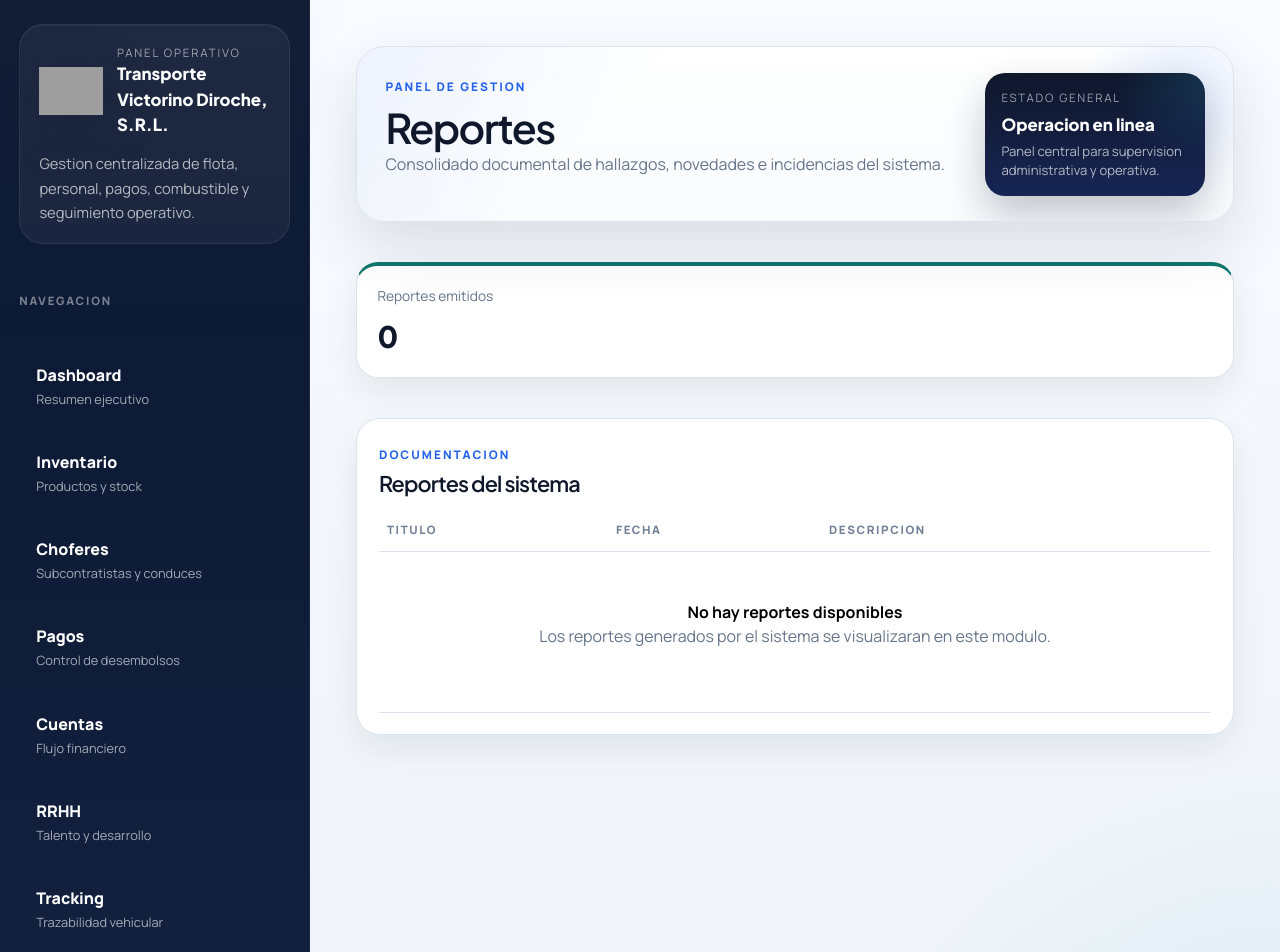
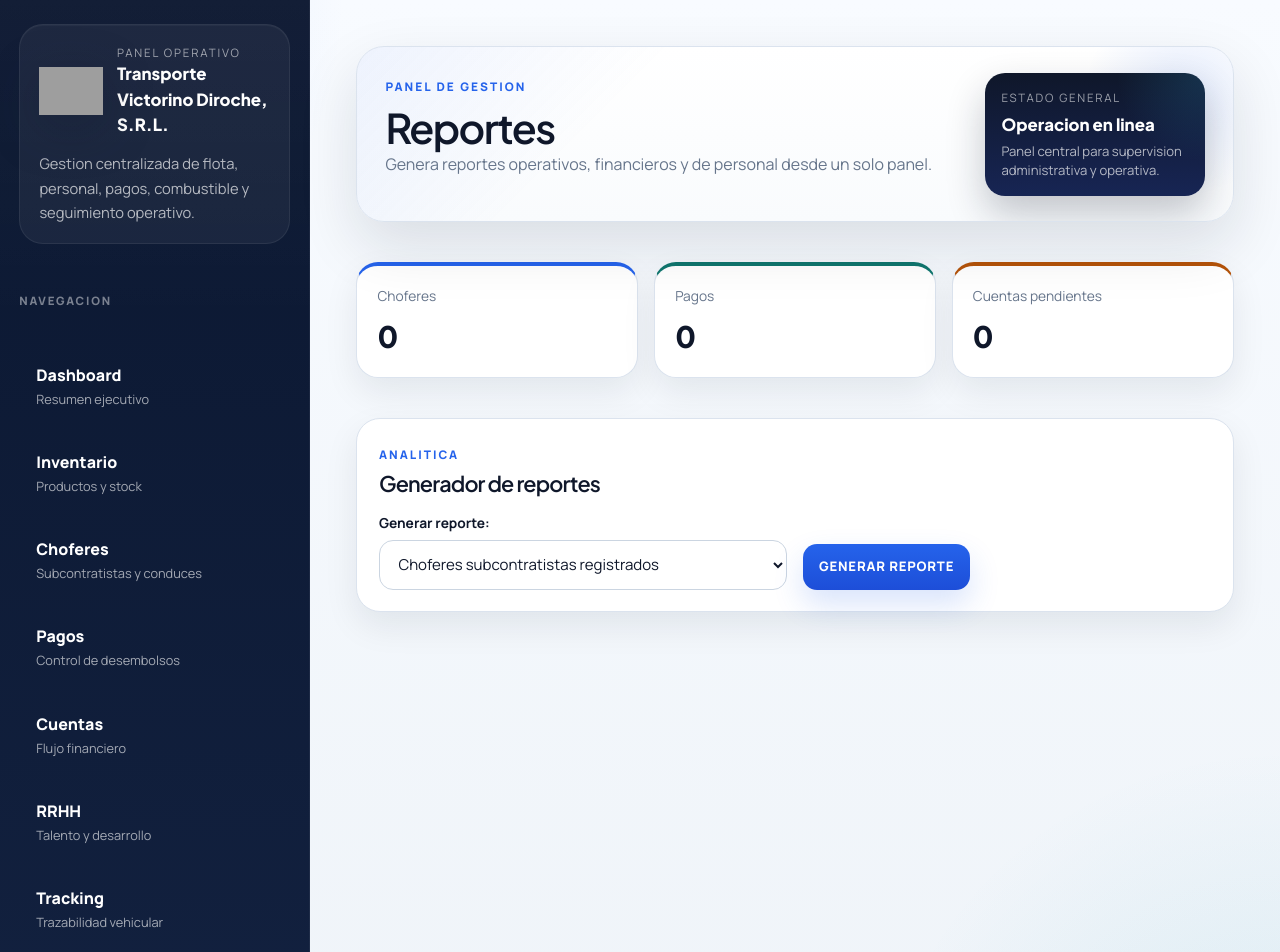
Before and after one commit to josegabrielheredia/sistemaflota, a Django app: page /reportes/ in a window 1280 px wide. Shown: the top 952 px of the page. Run offline with Django 5.2, Linux system fonts and the light colour scheme; data that the repository does not hold is empty; parts of the project's set-up code (start-up, migrations or seed data) failed here and were passed over; grey boxes are pictures that could not be loaded.

Commit message:
Agregar generador de reportes y exportacion a Excel

```diff
--- /dev/null
+++ b/reportes/forms.py
@@ -0,0 +1,20 @@
+from django import forms
+
+
+class GeneradorReporteForm(forms.Form):
+    REPORTE_CHOICES = [
+        ("choferes_registrados", "Choferes subcontratistas registrados"),
+        ("empleados_activos", "Empleados activos"),
+        ("licencias_activas", "Licencias activas"),
+        ("vacaciones_activas", "Vacaciones activas"),
+        ("pagos_por_mes", "Total pagado a choferes por mes"),
+        ("vehiculos_disponibles", "Vehiculos disponibles"),
+        ("cuentas_pendientes", "Cuentas pendientes"),
+        ("combustible_pendiente", "Suministros de combustible pendientes"),
+    ]
+
+    tipo_reporte = forms.ChoiceField(
+        choices=REPORTE_CHOICES,
+        label="Generar reporte",
+        widget=forms.Select(attrs={"class": "site-input site-select"}),
+    )
--- a/reportes/templates/reportes/lista_reportes.html
+++ b/reportes/templates/reportes/lista_reportes.html
@@ -4,32 +4,64 @@
 <section class="content-card">
     <div class="section-heading">
         <div>
-            <span class="section-kicker">Documentacion</span>
-            <h2>Reportes del sistema</h2>
+            <span class="section-kicker">Analitica</span>
+            <h2>Generador de reportes</h2>
         </div>
     </div>
+
+    <form method="get" class="site-form compact-form">
+        <div class="form-grid two-columns align-end">
+            <div class="form-field">
+                {{ form.tipo_reporte.label_tag }}
+                {{ form.tipo_reporte }}
+                {{ form.tipo_reporte.errors }}
+            </div>
+            <div class="form-actions inline-actions">
+                <button class="action-button" type="submit">Generar reporte</button>
+            </div>
+        </div>
+    </form>
+</section>
+
+{% if selected_report %}
+<section class="content-card">
+    <div class="section-heading">
+        <div>
+            <span class="section-kicker">Resultado</span>
+            <h2>{{ selected_report.title }}</h2>
+            <p class="table-note">{{ selected_report.description }}</p>
+        </div>
+        <div class="report-head-actions">
+            <a class="action-button secondary" href="?{{ excel_query }}">Exportar a Excel</a>
+            <div class="report-total-card">
+                <span>{{ selected_report.total_label }}</span>
+                <strong>{{ selected_report.total_value }}</strong>
+            </div>
+        </div>
+    </div>
+
     <div class="table-responsive">
         <table class="table site-table align-middle mb-0">
             <thead>
                 <tr>
-                    <th>Titulo</th>
-                    <th>Fecha</th>
-                    <th>Descripcion</th>
+                    {% for column in selected_report.columns %}
+                    <th>{{ column }}</th>
+                    {% endfor %}
                 </tr>
             </thead>
             <tbody>
-                {% for reporte in reportes %}
+                {% for row in selected_report.rows %}
                 <tr>
-                    <td><strong>{{ reporte.titulo }}</strong></td>
-                    <td>{{ reporte.fecha|date:"d/m/Y" }}</td>
-                    <td class="table-note">{{ reporte.descripcion|truncatechars:180 }}</td>
+                    {% for value in row %}
+                    <td>{{ value }}</td>
+                    {% endfor %}
                 </tr>
                 {% empty %}
                 <tr>
-                    <td colspan="3">
+                    <td colspan="{{ selected_report.columns|length }}">
                         <div class="empty-state">
-                            <strong>No hay reportes disponibles</strong>
-                            <p>Los reportes generados por el sistema se visualizaran en este modulo.</p>
+                            <strong>Sin resultados para este reporte</strong>
+                            <p>No hay datos disponibles bajo la opcion seleccionada.</p>
                         </div>
                     </td>
                 </tr>
@@ -38,4 +70,5 @@
         </table>
     </div>
 </section>
+{% endif %}
 {% endblock %}
--- a/reportes/views.py
+++ b/reportes/views.py
@@ -1,19 +1,299 @@
+from urllib.parse import urlencode
+
+from django.db.models import Count, Sum
+from django.db.models.functions import TruncMonth
+from django.http import HttpResponse
 from django.shortcuts import render
+from django.utils import timezone
 
-from .models import Reporte
+from choferes.models import Chofer
+from cuentas.models import Cuenta
+from inventario.models import SuministroCombustible
+from pagos.models import Pago
+from recursos_humanos.models import Empleado, Licencia, Vacacion
+from tracking.models import Vehiculo
+
+from .forms import GeneradorReporteForm
+
+
+def _format_currency(value):
+    return f"RD$ {value:,.2f}"
+
+
+def _slugify_filename(value):
+    normalized = "".join(char.lower() if char.isalnum() else "_" for char in value)
+    return "_".join(part for part in normalized.split("_") if part)
+
+
+def _export_report_to_excel(report):
+    from openpyxl import Workbook
+    from openpyxl.styles import Font, PatternFill
+
+    workbook = Workbook()
+    sheet = workbook.active
+    sheet.title = "Reporte"
+
+    sheet["A1"] = report["title"]
+    sheet["A1"].font = Font(bold=True, size=14)
+    sheet["A2"] = report["description"]
+    sheet["A2"].font = Font(italic=True, size=10)
+
+    header_row = 4
+    fill = PatternFill("solid", fgColor="DCEBFF")
+    for column_index, column_name in enumerate(report["columns"], start=1):
+        cell = sheet.cell(row=header_row, column=column_index, value=column_name)
+        cell.font = Font(bold=True)
+        cell.fill = fill
+
+    for row_index, row in enumerate(report["rows"], start=header_row + 1):
+        for column_index, value in enumerate(row, start=1):
+            sheet.cell(row=row_index, column=column_index, value=value)
+
+    footer_row = header_row + len(report["rows"]) + 2
+    sheet.cell(row=footer_row, column=1, value=report["total_label"]).font = Font(bold=True)
+    sheet.cell(row=footer_row, column=2, value=str(report["total_value"])).font = Font(bold=True)
+
+    for column_cells in sheet.columns:
+        length = max(len(str(cell.value or "")) for cell in column_cells)
+        sheet.column_dimensions[column_cells[0].column_letter].width = min(length + 4, 42)
+
+    filename = f"{_slugify_filename(report['title'])}.xlsx"
+    response = HttpResponse(
+        content_type="application/vnd.openxmlformats-officedocument.spreadsheetml.sheet"
+    )
+    response["Content-Disposition"] = f'attachment; filename="{filename}"'
+    workbook.save(response)
+    return response
+
+
+def _build_report(tipo_reporte):
+    hoy = timezone.localdate()
+
+    if tipo_reporte == "choferes_registrados":
+        registros = list(
+            Chofer.objects.all()
+            .order_by("nombre")
+            .values("nombre", "cedula", "licencia", "metodo_pago_preferido", "estado")
+        )
+        return {
+            "title": "Choferes subcontratistas registrados",
+            "description": "Listado general de choferes subcontratistas disponibles en el sistema.",
+            "columns": ["Nombre", "Cedula", "Licencia", "Pago preferido", "Estado"],
+            "rows": [
+                [
+                    item["nombre"],
+                    item["cedula"],
+                    item["licencia"],
+                    item["metodo_pago_preferido"] or "No definido",
+                    item["estado"],
+                ]
+                for item in registros
+            ],
+            "total_label": "Choferes encontrados",
+            "total_value": len(registros),
+        }
+
+    if tipo_reporte == "empleados_activos":
+        registros = list(
+            Empleado.objects.filter(estado=Empleado.Estado.ACTIVO)
+            .select_related("cargo", "cargo__departamento")
+            .order_by("nombre")
+        )
+        return {
+            "title": "Empleados activos",
+            "description": "Personal interno activo actualmente en la empresa.",
+            "columns": ["Nombre", "Cedula", "Cargo", "Departamento", "Ingreso"],
+            "rows": [
+                [
+                    item.nombre,
+                    item.cedula,
+                    item.cargo.nombre,
+                    item.cargo.departamento.nombre,
+                    item.fecha_ingreso.strftime("%d/%m/%Y"),
+                ]
+                for item in registros
+            ],
+            "total_label": "Empleados activos",
+            "total_value": len(registros),
+        }
+
+    if tipo_reporte == "licencias_activas":
+        registros = list(
+            Licencia.objects.select_related("empleado", "tipo")
+            .filter(fecha_inicio__lte=hoy, fecha_fin__gte=hoy)
+            .order_by("fecha_inicio")
+        )
+        return {
+            "title": "Licencias activas",
+            "description": "Colaboradores que se encuentran actualmente bajo licencia.",
+            "columns": ["Empleado", "Tipo", "Inicio", "Fin", "Estado"],
+            "rows": [
+                [
+                    item.empleado.nombre,
+                    item.tipo.nombre,
+                    item.fecha_inicio.strftime("%d/%m/%Y"),
+                    item.fecha_fin.strftime("%d/%m/%Y"),
+                    item.get_estado_display(),
+                ]
+                for item in registros
+            ],
+            "total_label": "Licencias activas",
+            "total_value": len(registros),
+        }
+
+    if tipo_reporte == "vacaciones_activas":
+        registros = list(
+            Vacacion.objects.select_related("empleado")
+            .filter(fecha_inicio__lte=hoy, fecha_fin__gte=hoy)
+            .order_by("fecha_inicio")
+        )
+        return {
+            "title": "Vacaciones activas",
+            "description": "Empleados que actualmente se encuentran de vacaciones.",
+            "columns": ["Empleado", "Inicio", "Fin", "Estado"],
+            "rows": [
+                [
+                    item.empleado.nombre,
+                    item.fecha_inicio.strftime("%d/%m/%Y"),
+                    item.fecha_fin.strftime("%d/%m/%Y"),
+                    item.get_estado_display(),
+                ]
+                for item in registros
+            ],
+            "total_label": "Vacaciones activas",
+            "total_value": len(registros),
+        }
+
+    if tipo_reporte == "pagos_por_mes":
+        registros = list(
+            Pago.objects.annotate(periodo=TruncMonth("fecha"))
+            .values("periodo")
+            .annotate(total=Sum("monto"), cantidad=Count("id"))
+            .order_by("-periodo")
+        )
+        return {
+            "title": "Total pagado a choferes por mes",
+            "description": "Consolidado mensual de pagos realizados a choferes subcontratistas.",
+            "columns": ["Mes", "Total pagado"],
+            "rows": [
+                [
+                    item["periodo"].strftime("%m/%Y") if item["periodo"] else "Sin fecha",
+                    _format_currency(item["total"] or 0),
+                ]
+                for item in registros
+            ],
+            "total_label": "Total general pagado",
+            "total_value": _format_currency(Pago.objects.aggregate(total=Sum("monto"))["total"] or 0),
+        }
+
+    if tipo_reporte == "vehiculos_disponibles":
+        registros = list(
+            Vehiculo.objects.filter(estado=Vehiculo.Estado.DISPONIBLE)
+            .order_by("placa")
+            .values("placa", "marca", "modelo", "ultima_ubicacion")
+        )
+        return {
+            "title": "Vehiculos disponibles",
+            "description": "Unidades actualmente disponibles para asignacion o servicio.",
+            "columns": ["Placa", "Marca", "Modelo", "Ultima ubicacion"],
+            "rows": [
+                [
+                    item["placa"],
+                    item["marca"] or "N/D",
+                    item["modelo"],
+                    item["ultima_ubicacion"] or "N/D",
+                ]
+                for item in registros
+            ],
+            "total_label": "Vehiculos disponibles",
+            "total_value": len(registros),
+        }
+
+    if tipo_reporte == "cuentas_pendientes":
+        registros = list(
+            Cuenta.objects.filter(estado__in=[Cuenta.Estado.PENDIENTE, Cuenta.Estado.PARCIAL, Cuenta.Estado.VENCIDA])
+            .order_by("fecha_vencimiento", "nombre")
+        )
+        return {
+            "title": "Cuentas pendientes",
+            "description": "Obligaciones y saldos que aun requieren seguimiento financiero.",
+            "columns": ["Concepto", "Tipo", "Vencimiento", "Saldo pendiente", "Estado"],
+            "rows": [
+                [
+                    item.nombre,
+                    item.get_tipo_display(),
+                    item.fecha_vencimiento.strftime("%d/%m/%Y"),
+                    _format_currency(item.saldo_pendiente),
+                    item.get_estado_display(),
+                ]
+                for item in registros
+            ],
+            "total_label": "Saldo pendiente total",
+            "total_value": _format_currency(
+                Cuenta.objects.filter(
+                    estado__in=[Cuenta.Estado.PENDIENTE, Cuenta.Estado.PARCIAL, Cuenta.Estado.VENCIDA]
+                ).aggregate(total=Sum("saldo_pendiente"))["total"] or 0
+            ),
+        }
+
+    if tipo_reporte == "combustible_pendiente":
+        registros = list(
+            SuministroCombustible.objects.select_related("chofer", "producto", "vehiculo")
+            .filter(saldo_pendiente__gt=0)
+            .order_by("-fecha", "-id")
+        )
+        return {
+            "title": "Suministros de combustible pendientes",
+            "description": "Despachos de combustible con saldo pendiente de cobro o pago parcial.",
+            "columns": ["Fecha", "Chofer", "Producto", "Vehiculo", "Saldo pendiente"],
+            "rows": [
+                [
+                    item.fecha.strftime("%d/%m/%Y"),
+                    item.chofer.nombre,
+                    item.producto.nombre,
+                    item.vehiculo.placa if item.vehiculo else "N/D",
+                    _format_currency(item.saldo_pendiente),
+                ]
+                for item in registros
+            ],
+            "total_label": "Saldo pendiente total",
+            "total_value": _format_currency(
+                SuministroCombustible.objects.filter(saldo_pendiente__gt=0).aggregate(total=Sum("saldo_pendiente"))["total"] or 0
+            ),
+        }
+
+    return None
 
 
 def lista_reportes(request):
-    reportes = Reporte.objects.all().order_by("-fecha", "-id")
+    form = GeneradorReporteForm(request.GET or None)
+    selected_report = None
+
+    if form.is_valid():
+        selected_report = _build_report(form.cleaned_data["tipo_reporte"])
+        if request.GET.get("export") == "excel" and selected_report:
+            return _export_report_to_excel(selected_report)
+
     return render(
         request,
         "reportes/lista_reportes.html",
         {
             "page_title": "Reportes",
-            "page_intro": "Consolidado documental de hallazgos, novedades e incidencias del sistema.",
+            "page_intro": "Genera reportes operativos, financieros y de personal desde un solo panel.",
             "summary_cards": [
-                {"label": "Reportes emitidos", "value": reportes.count(), "accent": "green"},
+                {"label": "Choferes", "value": Chofer.objects.count(), "accent": "blue"},
+                {"label": "Pagos", "value": Pago.objects.count(), "accent": "green"},
+                {"label": "Cuentas pendientes", "value": Cuenta.objects.filter(estado__in=[Cuenta.Estado.PENDIENTE, Cuenta.Estado.PARCIAL, Cuenta.Estado.VENCIDA]).count(), "accent": "amber"},
             ],
-            "reportes": reportes,
+            "form": form,
+            "selected_report": selected_report,
+            "excel_query": urlencode(
+                {
+                    "tipo_reporte": form.cleaned_data["tipo_reporte"],
+                    "export": "excel",
+                }
+            )
+            if form.is_valid() and selected_report
+            else "",
         },
     )
--- a/requirements.txt
+++ b/requirements.txt
@@ -1,4 +1,5 @@
 Django==6.0.2
 gunicorn==23.0.0
+openpyxl==3.1.5
 psycopg[binary]==3.2.6
 whitenoise==6.9.0
--- a/templates/base.html
+++ b/templates/base.html
@@ -447,6 +447,10 @@
             gap: 1.25rem;
         }
 
+        .site-form.compact-form {
+            gap: 0;
+        }
+
         .form-section {
             padding: 1.2rem;
             border-radius: 22px;
@@ -536,6 +540,51 @@
 
         .form-actions {
             display: flex;
+            justify-content: flex-end;
+            gap: 0.75rem;
+            flex-wrap: wrap;
+        }
+
+        .form-grid.align-end {
+            align-items: end;
+        }
+
+        .inline-actions {
+            justify-content: flex-start;
+        }
+
+        .report-total-card {
+            min-width: 230px;
+            padding: 0.95rem 1rem;
+            border-radius: 18px;
+            background: linear-gradient(180deg, #0f172a 0%, #172554 100%);
+            color: #fff;
+            box-shadow: 0 16px 34px rgba(15, 23, 42, 0.2);
+        }
+
+        .report-total-card span,
+        .report-total-card strong {
+            display: block;
+        }
+
+        .report-total-card span {
+            color: rgba(255,255,255,0.64);
+            font-size: 0.75rem;
+            font-weight: 800;
+            letter-spacing: 0.1em;
+            text-transform: uppercase;
+        }
+
+        .report-total-card strong {
+            margin-top: 0.4rem;
+            font-family: "Plus Jakarta Sans", sans-serif;
+            font-size: 1.25rem;
+            letter-spacing: -0.03em;
+        }
+
+        .report-head-actions {
+            display: flex;
+            align-items: stretch;
             justify-content: flex-end;
             gap: 0.75rem;
             flex-wrap: wrap;
```
